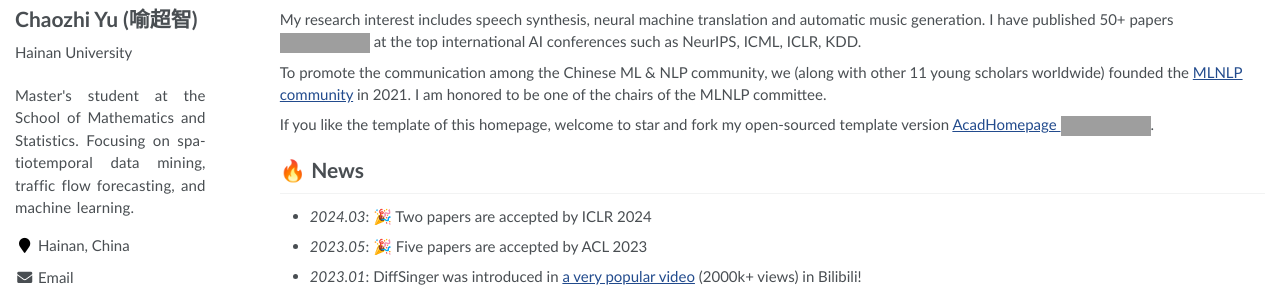
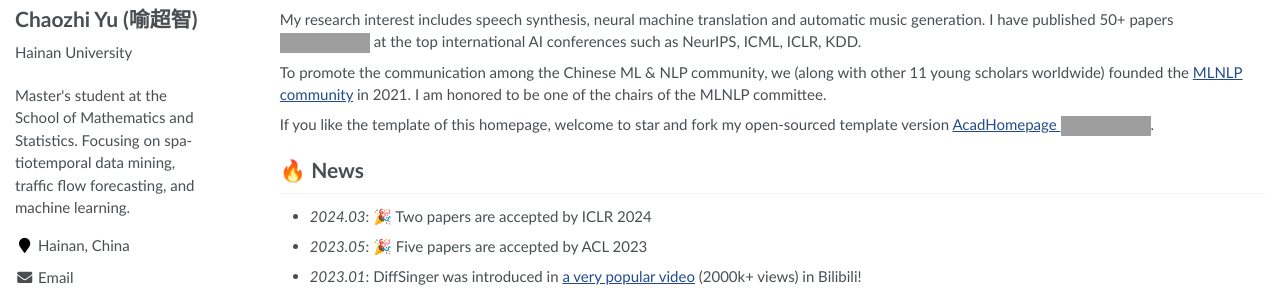
Before and after one commit to yuchaozhi/yuchaozhi.github.io, a Jekyll site: the page built from _pages/about.md, in a window 1280 px wide. Shown: the part 271-570 px from the top of the page. Built offline with Jekyll 4.4.1, drawn with Linux system fonts in a browser that asks for light colours; some web fonts are replaced; grey boxes are pictures that could not be loaded.

Commit message:
update config

```diff
--- a/_includes/author-profile.html
+++ b/_includes/author-profile.html
@@ -17,7 +17,7 @@
     <!-- <button class="btn btn--inverse">More Info & Contact</button> -->
     <ul class="author__urls social-icons">
       {% if site.description %}
-        <li><div class="site-description justified-text" style="white-space: pre-line; text-align: justify; hyphens: auto; word-wrap: break-word;">{{ site.description }}</div></li>
+        <li><div class="site-description justified-text" style="white-space: pre-line; text-align: left; hyphens: auto; word-wrap: break-word; word-spacing: normal; letter-spacing: normal; max-width: 100%;">{{ site.description }}</div></li>
       {% endif %}
       {% if author.location %}
         <li><i class="fa fa-fw fa-map-marker" aria-hidden="true"></i> {{ author.location }}</li>
```
